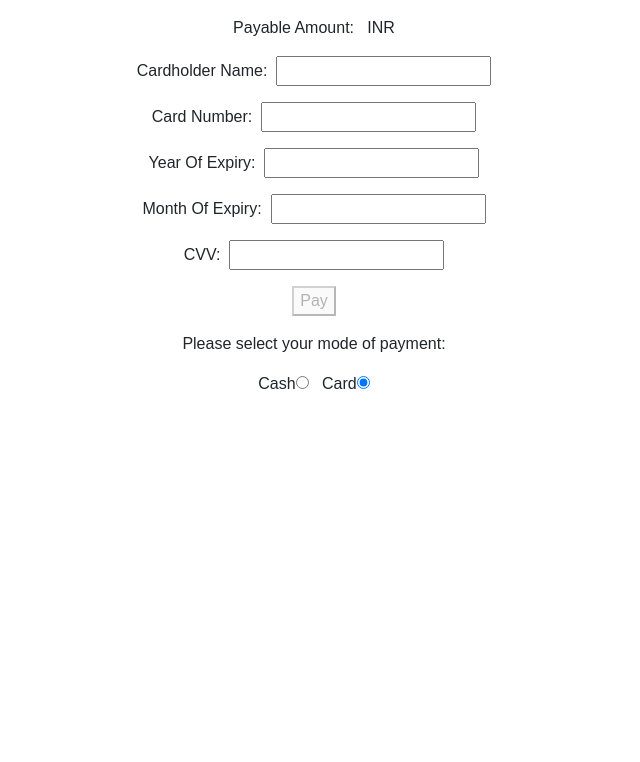
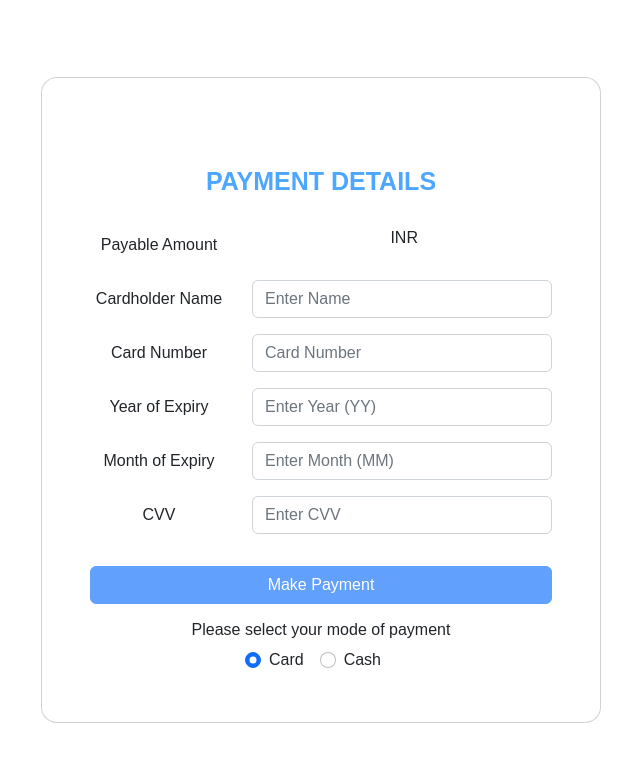
Before and after one commit to official-pac/smart-vision, an Angular app: page /payment in a window 1280 px wide. Shown: the top 762 px of the page, without its empty margins (326-966 px from the left). Built offline with nearby package versions, Linux system fonts and the light colour scheme.

Commit message:
added new ui for payment card

```diff
--- a/src/app/components/parking-slot-selection/parking-slot-selection.component.ts
+++ b/src/app/components/parking-slot-selection/parking-slot-selection.component.ts
@@ -67,7 +67,7 @@ export class ParkingSlotSelectionComponent implements OnInit {
     this.router.navigate(['payment']);
   }
 
-  get isInvalid() {
+  get isInvalid(): boolean {
     return this.duration.invalid || !this.selectedSlot;
   }
 
--- a/src/app/components/payment-card/payment-card.component.html
+++ b/src/app/components/payment-card/payment-card.component.html
@@ -1,4 +1,4 @@
-<div style="text-align: center; margin: 1em;">
+<div style="text-align: center; margin: 1em;" *ngIf="false">
     <div>
         <label for="cardHolderName">Payable Amount:</label>&nbsp; {{payableAmount | number: '1.2-2'}}&nbsp;INR
     </div>
@@ -29,3 +29,51 @@
         <div *ngIf="isProcessing"><b>Please wait...</b></div>
     </form>
 </div>
+
+<!-- new ui -->
+<form [formGroup]="form" novalidate>
+    <div class="mb-3 row">
+        <label class="col-sm-4 col-form-label ">Payable Amount</label>
+        <div class="col-sm-8">
+            {{payableAmount | number: '1.2-2'}}&nbsp;INR
+        </div>
+    </div>
+    <div class="mb-3 row">
+        <label class="col-sm-4 col-form-label ">Cardholder Name</label>
+        <div class="col-sm-8">
+            <input type="text" class="form-control" placeholder="Enter Name" formControlName="cardHolderName"
+                appUpperCase>
+        </div>
+    </div>
+    <div class="mb-3 row">
+        <label class="col-sm-4 col-form-label">Card Number</label>
+        <div class="col-sm-8">
+            <input type="number" class="form-control" placeholder="Card Number" formControlName="cardNumber">
+        </div>
+    </div>
+    <div class="mb-3 row">
+        <label class="col-sm-4 col-form-label ">Year of Expiry</label>
+        <div class="col-sm-8">
+            <input type="text" class="form-control" placeholder="Enter Year (YY)" formControlName="yearOfExpiry"
+                maxlength=2>
+        </div>
+    </div>
+    <div class="mb-3 row">
+        <label class="col-sm-4 col-form-label">Month of Expiry</label>
+        <div class="col-sm-8">
+            <input type="text" class="form-control" placeholder="Enter Month (MM)" formControlName="monthOfExpiry"
+                maxlength=2>
+        </div>
+    </div>
+    <div class="mb-3 row">
+        <label class="col-sm-4 col-form-label ">CVV</label>
+        <div class="col-sm-8">
+            <input type="text" class="form-control" placeholder="Enter CVV" formControlName="cvv" maxlength="3">
+        </div>
+    </div>
+    <div class="d-grid gap-2 ">
+        <button class="btn btn-primary" type="button" (click)="makePayment()" [disabled]="this.form.invalid"
+            *ngIf="!isProcessing" style="margin-top: 1em;">Make Payment</button>
+            <p *ngIf="isProcessing"><b>Please wait...</b></p>
+    </div>
+</form>
--- a/src/app/components/payments/payments.component.css
+++ b/src/app/components/payments/payments.component.css
@@ -0,0 +1,9 @@
+h2 {
+    text-align: center;
+    font-size: 25px;
+    font-weight: 600;
+    text-transform: uppercase;
+    display: inline-block;
+    margin: 40px 8px 30px 8px;
+    color: #4da6ff;
+}
--- a/src/app/components/payments/payments.component.html
+++ b/src/app/components/payments/payments.component.html
@@ -1,4 +1,4 @@
-<div style="text-align: center; border-radius: 1em;">
+<div style="text-align: center; border-radius: 1em;" *ngIf="false">
 
     <ng-container #container></ng-container>
 
@@ -13,8 +13,51 @@
     <div style="align-items: end;">
         <p>Please select your mode of payment:</p>
         <label for="cash">Cash</label>
-        <input type="radio" id="cash" name="paymentMode" value="1" [formControl]="paymentMode" (change)="setMode()">&nbsp;&nbsp;
+        <input type="radio" id="cash" name="paymentMode" value="1" [formControl]="paymentMode"
+            (change)="setMode()">&nbsp;&nbsp;
         <label for="card">Card</label>
         <input type="radio" id="card" name="paymentMode" value="2" [formControl]="paymentMode" (change)="setMode()">
     </div>
 </div>
+
+<!-- new UI -->
+<section class="vh-100 gradient-custom">
+    <div class="container py-5 h-100">
+        <div class="row d-flex justify-content-center align-items-center h-100">
+            <div class="col-12 col-md-8 col-lg-6 col-xl-6">
+                <div class="card" style="border-radius: 1rem;width: 35rem;">
+                    <div class="card-body p-5 text-center">
+
+                        <h2>Payment Details</h2>
+                        <ng-container #container></ng-container>
+
+                        <ng-template #cash>
+                            <app-payments-cash (complete)="onPaymentComplete($event)"></app-payments-cash>
+                        </ng-template>
+
+                        <ng-template #card>
+                            <app-payment-card (complete)="onPaymentComplete($event)"></app-payment-card>
+                        </ng-template>
+                        <div class="mt-3">
+                            <h6>Please select your mode of payment</h6>
+                            <div class="form-check form-check-inline">
+                                <input class="form-check-input" type="radio" id="card" name="paymentMode" value="2"
+                                    [formControl]="paymentMode" (change)="setMode()">
+                                <label class="form-check-label" for="inlineRadio2">Card</label>
+                            </div>
+                            <div class="form-check form-check-inline">
+                                <input class="form-check-input" type="radio" id="cash" name="paymentMode" value="1"
+                                    [formControl]="paymentMode" (change)="setMode()">
+                                <label class="form-check-label" for="inlineRadio1">Cash</label>
+                            </div>
+                        </div>
+
+                        <div>
+                        </div>
+
+                    </div>
+                </div>
+            </div>
+        </div>
+    </div>
+</section>
--- a/src/app/components/payments/payments.component.ts
+++ b/src/app/components/payments/payments.component.ts
@@ -38,9 +38,11 @@ export class PaymentsComponent implements OnInit, AfterViewInit {
   }
 
   setMode(): void {
-    this.container.clear();
-    this.paymentMode.value === "1" ? this.container.createEmbeddedView(this.cashTemplate) : this.container.createEmbeddedView(this.cardTemplate);
-    this.changeDetectorRef.detectChanges();
+    try {
+      this.container?.clear();
+      this.paymentMode.value === "1" ? this.container?.createEmbeddedView(this.cashTemplate) : this.container?.createEmbeddedView(this.cardTemplate);
+      this.changeDetectorRef.detectChanges();
+    } catch (error) { console.log(error); }
   }
 
   onPaymentComplete(txnDetails: TransactionDetails) {
```
